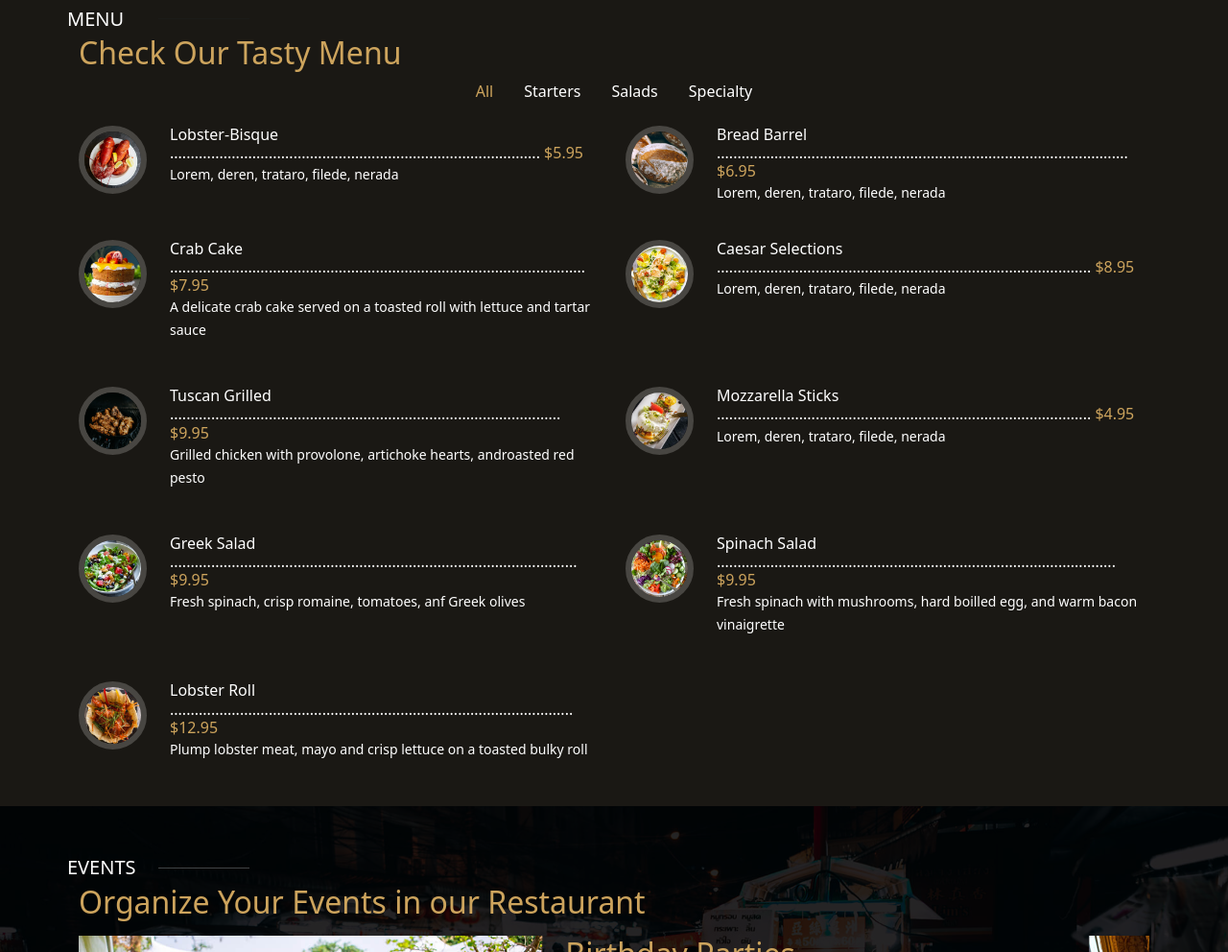
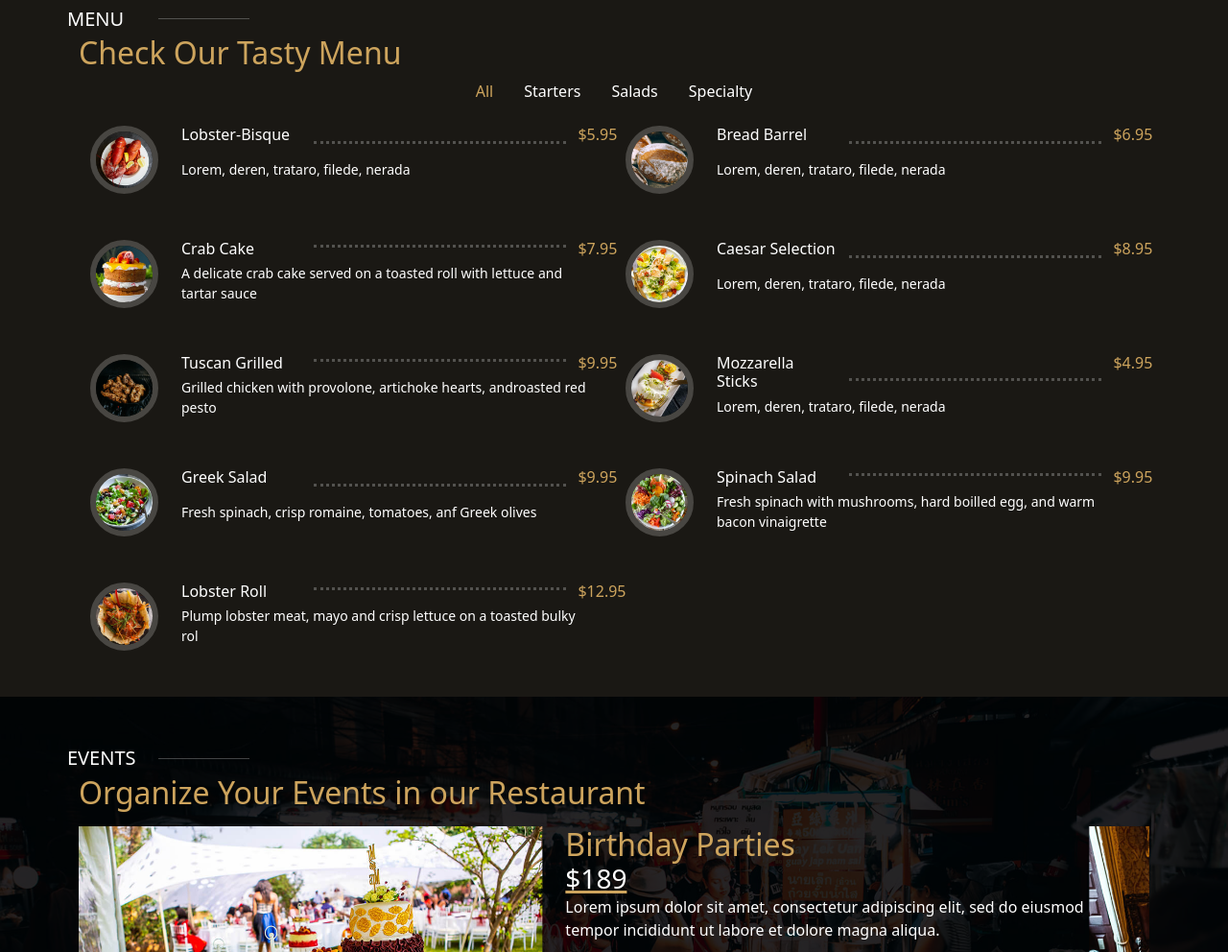
Before and after one commit to patafane/Helfter_Cecilien_CBIENBON, a website: page index.html in a window 1280 px wide. Shown: the part 1900-2892 px from the top of the page at 96% size. Drawn offline with nearby package versions, Linux system fonts and the light colour scheme.

Commit message:
mise a jour menu

```diff
--- a/index.html
+++ b/index.html
@@ -188,16 +188,18 @@
               </ul>
               <div class="tab-content text-white" id="pills-tabContent">
                 <div class="tab-pane fade show active" id="pills-home" role="tabpanel" aria-labelledby="pills-home-tab" tabindex="0">
-                    <div class="row">
+                    <div class="row flex-column flex-lg-row">
                         <div class="col pb-5">
                             <div class="item text-white gap-0 justify-content-center row">
                                 <div class="col-2">
                                     <img src="public/img/menu/lobster-bisque.jpg" width="100%" alt="">
                                 </div>
-                                <div class="col-10">
-                                    <h6>
-                                        Lobster-Bisque .......................................................................................... <span>$5.95</span>
+                                <div class="col-lg-10 col row">
+                                    <h6 class="col-lg-4 col">
+                                        Lobster-Bisque
                                     </h6>
+                                    <hr class="dotted col">
+                                    <h6 class="col-lg-1 col"><span>$5.95</span></h6>
                                     <small>Lorem, deren, trataro, filede, nerada</small>
                                 </div>
                             </div>
@@ -207,25 +209,29 @@
                                 <div class="col-2">
                                     <img src="public/img/menu/bread-barrel.jpg" width="100%" alt="">
                                 </div>
-                                <div class="col-10">
-                                    <h6>
-                                        Bread Barrel .................................................................................................... <span>$6.95</span>
+                                <div class="col-lg-10 col row">
+                                    <h6 class="col-lg-4 col">
+                                        Bread Barrel
                                     </h6>
+                                    <hr class="dotted col">
+                                    <h6 class="col-lg-1 col"><span>$6.95</span></h6>
                                     <small>Lorem, deren, trataro, filede, nerada</small>
                                 </div>
                             </div>
                         </div>
                     </div>
-                    <div class="row pb-5">
+                    <div class="row pb-5 flex-column flex-lg-row">
                         <div class="col">
                             <div class="item text-white gap-0 justify-content-center row">
                                 <div class="col-2">
                                     <img src="public/img/menu/cake.jpg" width="100%" alt="">
                                 </div>
-                                <div class="col-10">
-                                    <h6>
-                                        Crab Cake ..................................................................................................... <span>$7.95</span>
+                                <div class="col-lg-10 col row">
+                                    <h6 class="col-lg-4 col">
+                                        Crab Cake
                                     </h6>
+                                    <hr class="dotted col">
+                                    <h6 class="col-lg-1 col"><span>$7.95</span></h6>
                                     <small>A delicate crab cake served on a toasted roll with lettuce and tartar sauce</small>
                                 </div>
                             </div>
@@ -235,25 +241,29 @@
                                 <div class="col-2">
                                     <img src="public/img/menu/caesar.jpg" width="100%" alt="">
                                 </div>
-                                <div class="col-10">
-                                    <h6>
-                                        Caesar Selections ........................................................................................... <span>$8.95</span>
+                                <div class="col-lg-10 col row">
+                                    <h6 class="col-lg-4">
+                                        Caesar Selection
                                     </h6>
+                                    <hr class="dotted col">
+                                    <h6 class="col-lg-1 col"><span>$8.95</span></h6>
                                     <small>Lorem, deren, trataro, filede, nerada</small>
                                 </div>
                             </div>
                         </div>
                     </div>
-                    <div class="row pb-5">
+                    <div class="row pb-5 flex-column flex-lg-row">
                         <div class="col">
                             <div class="item text-white gap-0 justify-content-center row">
                                 <div class="col-2">
                                     <img src="public/img/menu/tuscan-grilled.jpg" width="100%" alt="">
                                 </div>
-                                <div class="col-10">
-                                    <h6>
-                                        Tuscan Grilled ............................................................................................... <span>$9.95</span>
+                                <div class="col-lg-10 col row">
+                                    <h6 class="col-lg-4 col">
+                                        Tuscan Grilled
                                     </h6>
+                                    <hr class="dotted col">
+                                    <h6 class="col-lg-1 col"><span>$9.95</span></h6>
                                     <small>Grilled chicken with provolone, artichoke hearts, androasted red pesto</small>
                                 </div>
                             </div>
@@ -263,25 +273,29 @@
                                 <div class="col-2">
                                     <img src="public/img/menu/mozzarella.jpg" width="100%" alt="">
                                 </div>
-                                <div class="col-10">
-                                    <h6>
-                                        Mozzarella Sticks ........................................................................................... <span>$4.95</span>
+                                <div class="col-lg-10 col row">
+                                    <h6 class="col-lg-4 col">
+                                        Mozzarella Sticks
                                     </h6>
+                                    <hr class="dotted col">
+                                    <h6 class="col-lg-1 col"><span>$4.95</span></h6>
                                     <small>Lorem, deren, trataro, filede, nerada</small>
                                 </div>
                             </div>
                         </div>
                     </div>
-                    <div class="row pb-5">
+                    <div class="row pb-5 flex-column flex-lg-row">
                         <div class="col">
                             <div class="item text-white gap-0 justify-content-center row">
                                 <div class="col-2">
                                     <img src="public/img/menu/greek-salad.jpg" width="100%" alt="">
                                 </div>
-                                <div class="col-10">
-                                    <h6>
-                                        Greek Salad ................................................................................................... <span>$9.95</span>
+                                <div class="col-lg-10 col row">
+                                    <h6 class="col-lg-4 col">
+                                        Greek Salad
                                     </h6>
+                                    <hr class="dotted col">
+                                    <h6 class="col-lg-1 col"><span>$9.95</span></h6>
                                     <small>Fresh spinach, crisp romaine, tomatoes, anf Greek olives</small>
                                 </div>
                             </div>
@@ -291,26 +305,30 @@
                                 <div class="col-2">
                                     <img src="public/img/menu/spinach-salad.jpg" width="100%" alt="">
                                 </div>
-                                <div class="col-10">
-                                    <h6>
-                                        Spinach Salad ................................................................................................. <span>$9.95</span>
+                                <div class="col-lg-10 col row">
+                                    <h6 class="col-lg-4 col">
+                                        Spinach Salad
                                     </h6>
+                                    <hr class="dotted col">
+                                    <h6 class="col-lg-1 col"><span>$9.95</span></h6>
                                     <small>Fresh spinach with mushrooms, hard boilled egg, and warm bacon vinaigrette</small>
                                 </div>
                             </div>
                         </div>
                     </div>
-                    <div class="row pb-5">
+                    <div class="row pb-5 flex-column flex-lg-row">
                         <div class="col">
                             <div class="item text-white gap-0 justify-content-center row">
                                 <div class="col-2">
                                     <img src="public/img/menu/lobster-roll.jpg" width="100%" alt="">
                                 </div>
-                                <div class="col-10">
-                                    <h6>
-                                        Lobster Roll .................................................................................................. <span>$12.95</span>
+                                <div class="col-lg-10 col row">
+                                    <h6 class="col-lg-4 col">
+                                        Lobster Roll
                                     </h6>
-                                    <small>Plump lobster meat, mayo and crisp lettuce on a toasted bulky roll</small>
+                                    <hr class="dotted col">
+                                    <h6 class="col-lg-1 col"><span>$12.95</span></h6>
+                                    <small>Plump lobster meat, mayo and crisp lettuce on a toasted bulky rol</small>
                                 </div>
                             </div>
                         </div>
--- a/public/src/sass/modules/_sec3.sass
+++ b/public/src/sass/modules/_sec3.sass
@@ -11,3 +11,8 @@
     img
         border-radius: 50%
         border: solid 6px rgba(72,70,66,255)
+    hr
+        color: white
+    hr.dotted
+        color: transparent
+        border-bottom: dotted 3px white
```
Also changed, not shown: public/css/style.css, 1 other file.
